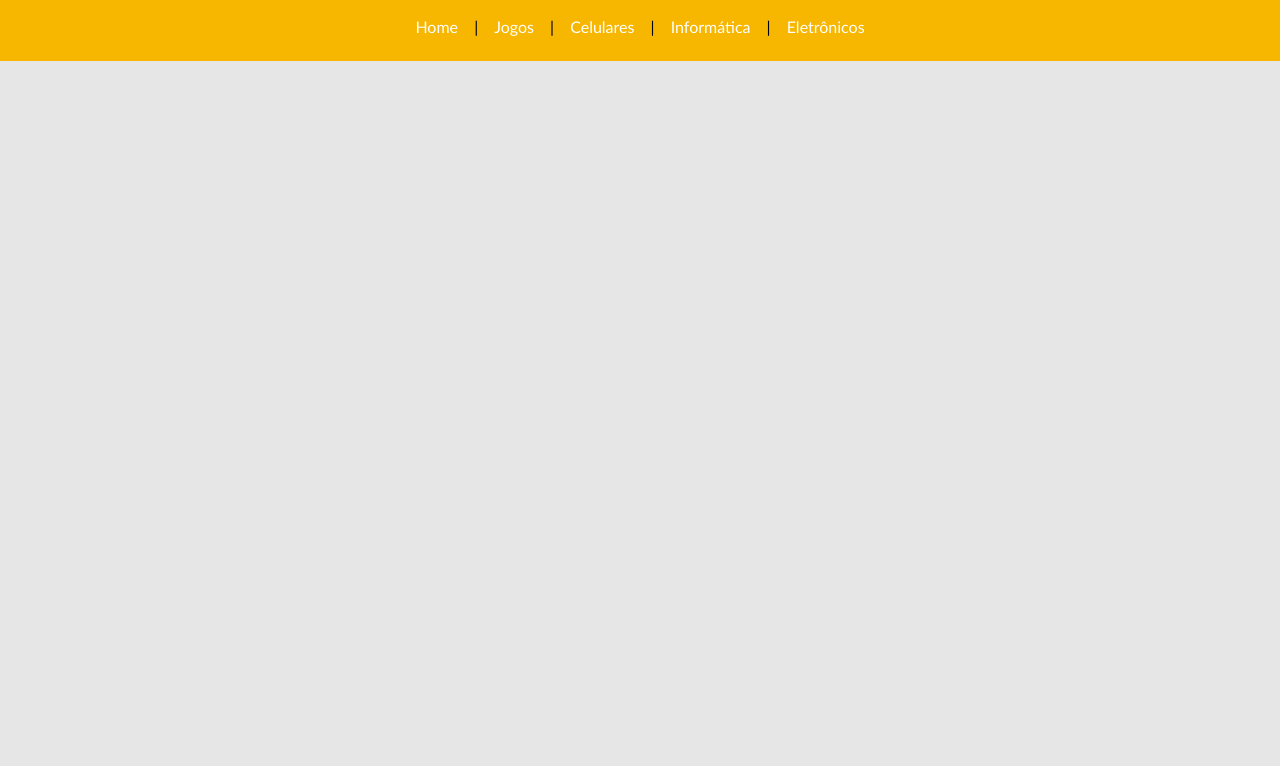
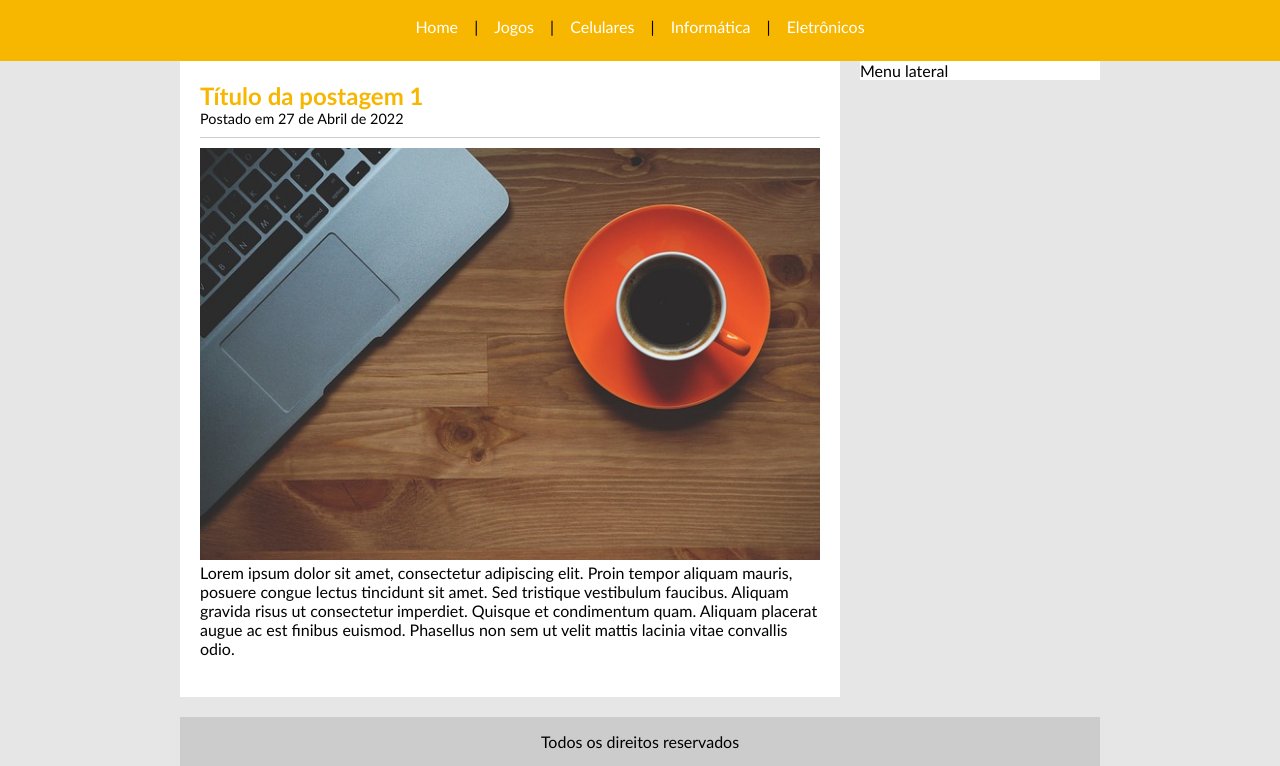
Before and after one commit to daviemanuels/projetoTecBlog, a plain HTML site: page index.html in a window 1280 px wide. Shown: the part 76-842 px from the top of the page. Before the commit the page ends 800 px from the top, so only its background shows below. Drawn offline with Linux system fonts and the light colour scheme.

Commit message:
Atualização das postagens + rodapé

```diff
--- a/index.html
+++ b/index.html
@@ -8,7 +8,7 @@
         <link rel="stylesheet" type="text/css" href="style.css">
     </head>
     <body>
-        <div id="principal">
+        <div id="principal-menu">
             <div class="logo">
                 <h1>Tec<span class="branco">Blog</span></h1>
             </div>
@@ -20,5 +20,27 @@
                 <a href="">Eletrônicos</a>
             </div>
         </div>
+        <div id="area-principal">
+            <div id="area-postagens">
+                <div id="postagens">
+                    <h2>Título da postagem 1</h2>
+                    <span class="data-postagem">Postado em 27 de Abril de 2022</span>
+                    <img width="620px" src="imagens/imagem1.jpg" alt="" srcset="">
+                    <p>
+                        Lorem ipsum dolor sit amet, consectetur adipiscing elit. Proin tempor aliquam mauris, posuere congue lectus
+                        tincidunt sit amet. Sed tristique vestibulum faucibus. Aliquam gravida risus ut consectetur imperdiet. Quisque
+                        et condimentum quam. Aliquam placerat augue ac est finibus euismod. Phasellus non sem ut velit mattis lacinia
+                        vitae convallis odio.
+                    </p>
+                    <a href="">Leia mais</a>
+                </div>
+            </div>
+            <div id="menu-lateral">
+                Menu lateral
+            </div>
+            <div id="rodape">
+                Todos os direitos reservados
+            </div>
+        </div>
     </body>
 </html>
--- a/style.css
+++ b/style.css
@@ -13,7 +13,7 @@ body {
 *** Layout ***
 */
 
-#principal {
+#principal-menu {
     background-color: #f7b600;
     padding: 15px;
     text-align: center;
@@ -22,6 +22,52 @@ body {
 .logo, .menu {
     padding: 10px;
 }
+
+#area-principal {
+    width: 920px;
+    margin: 0 auto;
+}
+
+#area-postagens {
+    width: 660px;
+    float: left;
+}
+
+#menu-lateral {
+    width: 240px;
+    float: right;
+}
+
+#postagens {
+    background-color: #FFF;
+    margin-bottom: 20px;
+    padding: 20px;
+}
+
+
+.data-postagem {
+    font-size: 0.9em;
+    border-bottom: 1px solid #CCC;
+    padding-bottom: 10px;
+    margin-bottom: 10px;
+    display: block;
+}
+
+
+#menu-lateral {
+    background-color: #FFF;
+    width: 240px;
+    float: right;
+}
+
+#rodape {
+    clear: both;
+    text-align: center;
+    padding: 15px;
+    background-color: #ccc;
+}
+
+
 
 /*
 *** Formatação do menu ***
@@ -52,6 +98,10 @@ h1 {
     font-size: 2.5em;
 }
 
+h2 {
+    color: #f7b600;
+}
+
 .branco {
     color: #FFF;
 }
```
